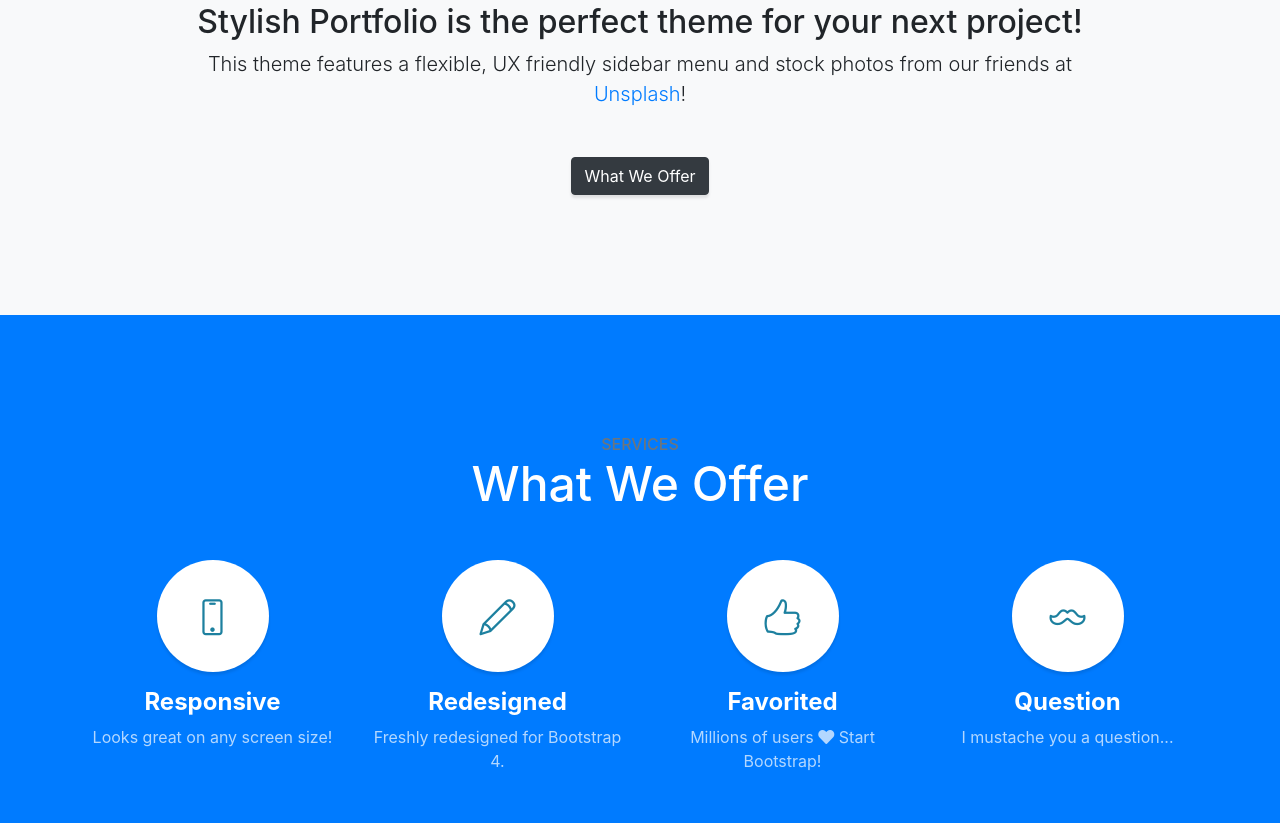
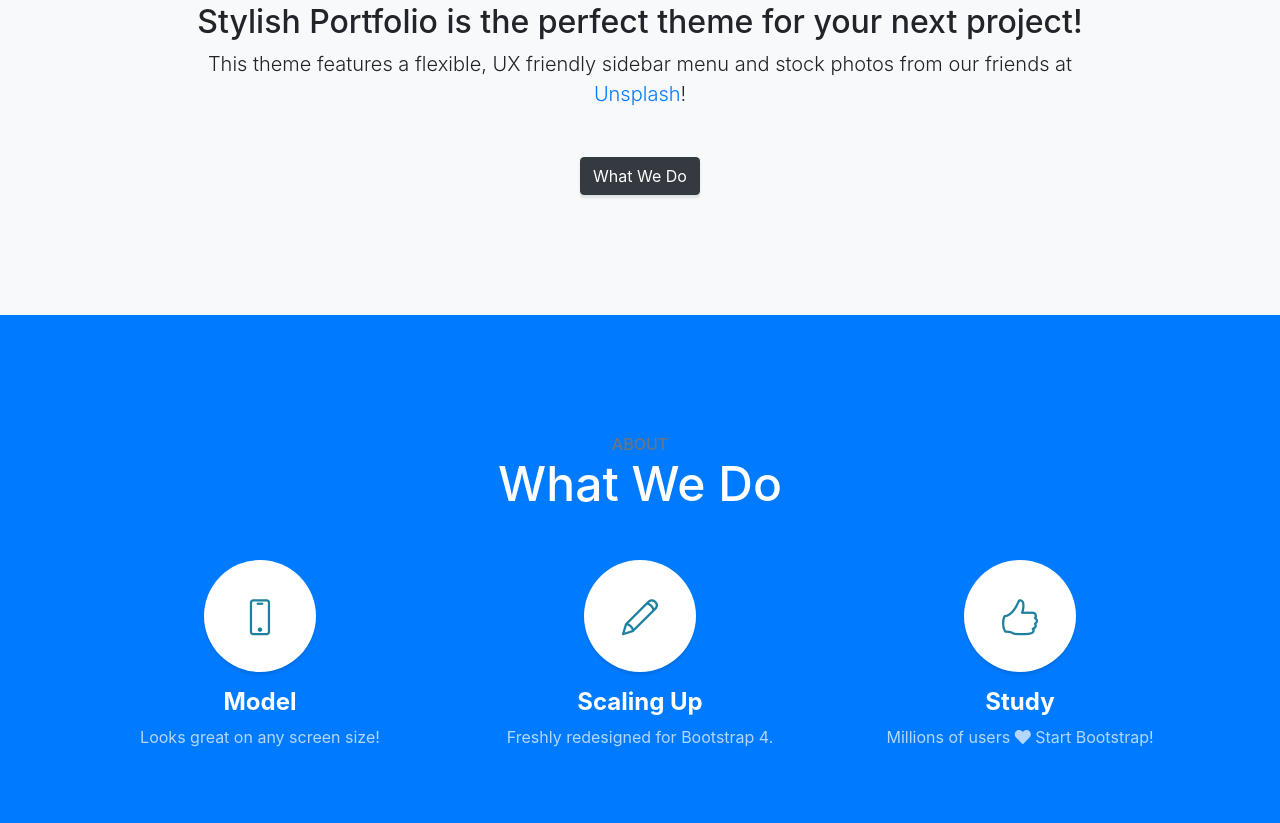
Before and after one commit to ioksengtan/Artitecture, a website with bundled scripts: page index.html in a window 1280 px wide. Shown: the part 917-1740 px from the top of the page. Built offline with nearby package versions, Linux system fonts and the light colour scheme.

Commit message:
Update index.html

```diff
--- a/index.html
+++ b/index.html
@@ -32,7 +32,7 @@
   <nav id="sidebar-wrapper">
     <ul class="sidebar-nav">
       <li class="sidebar-brand">
-        <a class="js-scroll-trigger" href="#page-top">Artitecture</a>
+        <a class="js-scroll-trigger" href="#page-top">scalingup.design</a>
       </li>
       <li class="sidebar-nav-item">
         <a class="js-scroll-trigger" href="#page-top">Home</a>
@@ -55,9 +55,9 @@
   <!-- Header -->
   <header class="masthead d-flex">
     <div class="container text-center my-auto">
-      <h1 class="mb-1">Artitecture</h1>
+      <h1 class="mb-1">scalingup.design</h1>
       <h3 class="mb-5">
-        <em>Extract Backbone of Good Design.</em>
+        <em>Model and Scale Up Good Design.</em>
       </h3>
       <a class="btn btn-primary btn-xl js-scroll-trigger" href="blog.html">Blog</a>
     </div>
@@ -72,7 +72,7 @@
           <h2>Stylish Portfolio is the perfect theme for your next project!</h2>
           <p class="lead mb-5">This theme features a flexible, UX friendly sidebar menu and stock photos from our friends at
             <a href="https://unsplash.com/">Unsplash</a>!</p>
-          <a class="btn btn-dark btn-xl js-scroll-trigger" href="#services">What We Offer</a>
+          <a class="btn btn-dark btn-xl js-scroll-trigger" href="#services">What We Do</a>
         </div>
       </div>
     </div>
@@ -82,48 +82,40 @@
   <section class="content-section bg-primary text-white text-center" id="services">
     <div class="container">
       <div class="content-section-heading">
-        <h3 class="text-secondary mb-0">Services</h3>
-        <h2 class="mb-5">What We Offer</h2>
+        <h3 class="text-secondary mb-0">about</h3>
+        <h2 class="mb-5">What We Do</h2>
       </div>
       <div class="row">
-        <div class="col-lg-3 col-md-6 mb-5 mb-lg-0">
+        <div class="col-lg-4 col-md-6 mb-5 mb-lg-0">
           <span class="service-icon rounded-circle mx-auto mb-3">
             <i class="icon-screen-smartphone"></i>
           </span>
           <h4>
-            <strong>Responsive</strong>
+            <strong>Model</strong>
           </h4>
           <p class="text-faded mb-0">Looks great on any screen size!</p>
         </div>
-        <div class="col-lg-3 col-md-6 mb-5 mb-lg-0">
+        <div class="col-lg-4 col-md-6 mb-5 mb-lg-0">
           <span class="service-icon rounded-circle mx-auto mb-3">
             <i class="icon-pencil"></i>
           </span>
           <h4>
-            <strong>Redesigned</strong>
+            <strong>Scaling Up</strong>
           </h4>
           <p class="text-faded mb-0">Freshly redesigned for Bootstrap 4.</p>
         </div>
-        <div class="col-lg-3 col-md-6 mb-5 mb-md-0">
+        <div class="col-lg-4 col-md-6 mb-5 mb-md-0">
           <span class="service-icon rounded-circle mx-auto mb-3">
             <i class="icon-like"></i>
           </span>
           <h4>
-            <strong>Favorited</strong>
+            <strong>Study</strong>
           </h4>
           <p class="text-faded mb-0">Millions of users
             <i class="fas fa-heart"></i>
             Start Bootstrap!</p>
         </div>
-        <div class="col-lg-3 col-md-6">
-          <span class="service-icon rounded-circle mx-auto mb-3">
-            <i class="icon-mustache"></i>
-          </span>
-          <h4>
-            <strong>Question</strong>
-          </h4>
-          <p class="text-faded mb-0">I mustache you a question...</p>
-        </div>
+
       </div>
     </div>
   </section>
@@ -161,7 +153,7 @@
           <a class="portfolio-item" href="#!">
             <div class="caption">
               <div class="caption-content">
-                <div class="h2">Ice Cream</div>
+                <div class="h2">uxapps</div>
                 <p class="mb-0">A dark blue background with a colored pencil, a clip, and a tiny ice cream cone!</p>
               </div>
             </div>
```
